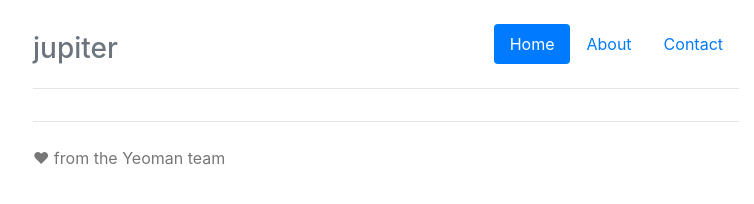
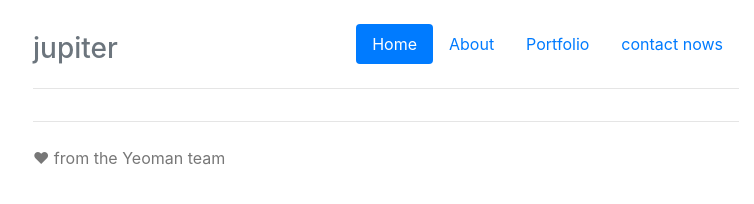
Before and after one commit to arshiya1105/jupiter, a website: page app/index.html in a window 1280 px wide. Shown: the whole page, without its empty margins (254-1008 px from the left). Drawn offline with nearby package versions, Linux system fonts and the light colour scheme.

Commit message:
added new link

```diff
--- a/app/index.html
+++ b/app/index.html
@@ -20,6 +20,8 @@
       <p class="browserupgrade">You are using an <strong>outdated</strong> browser. Please <a href="http://browsehappy.com/">upgrade your browser</a> to improve your experience.</p>
     <![endif]-->
     <div class="container">
+
+
       <div class="header">
         <ul class="nav nav-pills float-right">
           <li class="nav-item">
@@ -28,9 +30,14 @@
           <li class="nav-item">
             <a href="#" class="nav-link">About</a>
           </li>
+
           <li class="nav-item">
-            <a href="#" class="nav-link">Contact</a>
-          </li>
+              <a href="#" class="nav-link">Portfolio</a>
+            </li>
+
+            <li class="nav-item">
+                <a href="#" class="nav-link">contact nows</a>
+              </li>
         </ul>
         <h3 class="text-muted">jupiter</h3>
       </div>
```
